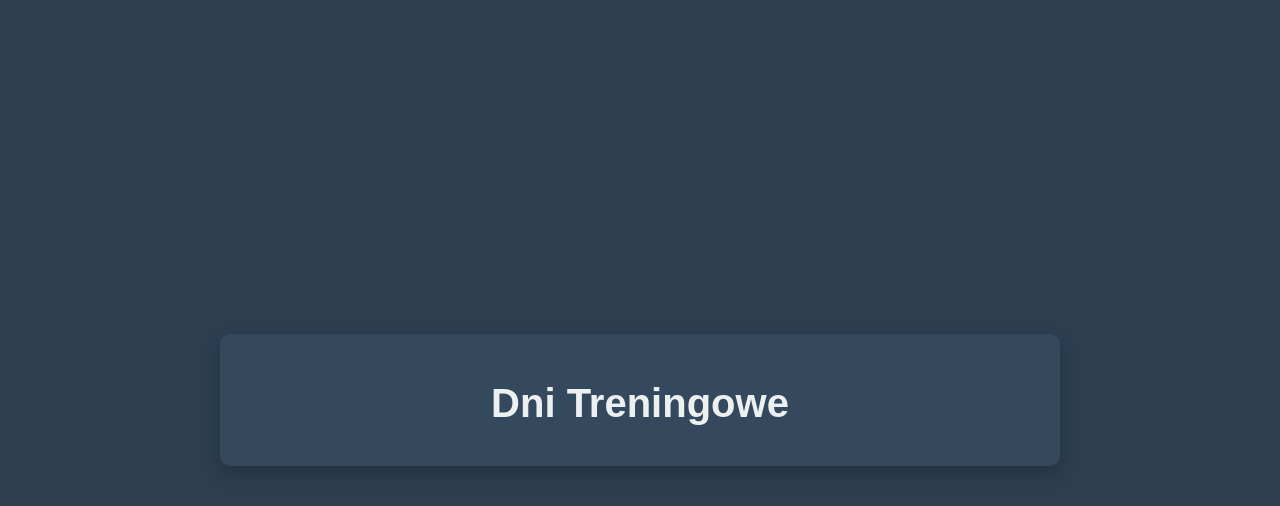
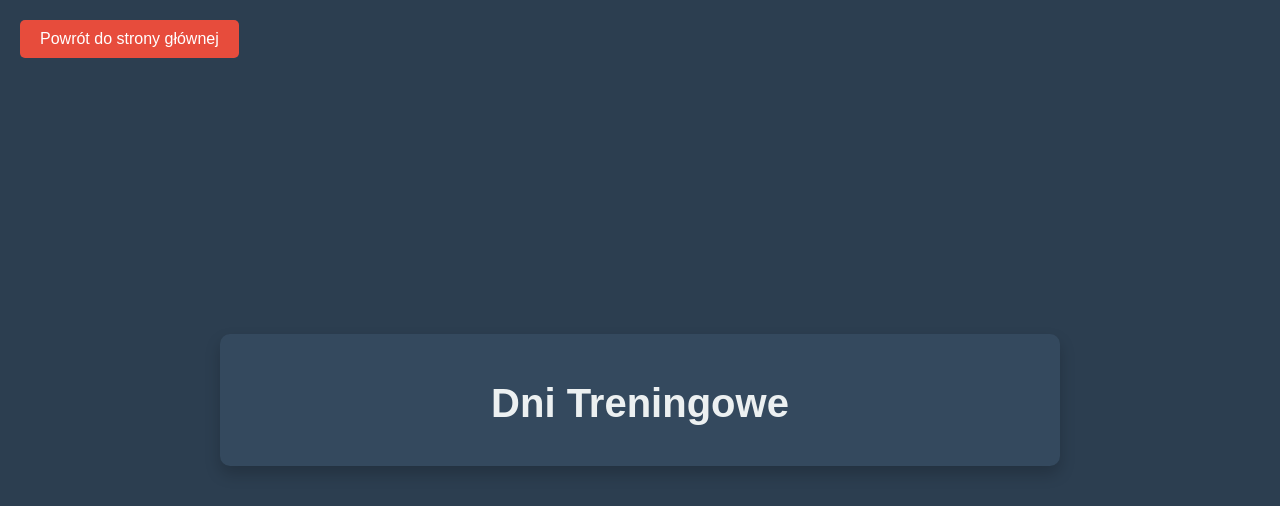
Before and after one commit to MateuszC16/gym-app, a website: page frontend/trainingDays.html in a window 1280 px wide. Drawn offline with Linux system fonts and the light colour scheme; no server answers.

Commit message:
dodany przycisk powrotu

```diff
--- a/frontend/css/addExercise.css
+++ b/frontend/css/addExercise.css
@@ -112,3 +112,25 @@ textarea.descriptionInput:focus {
   outline: none;  /* Usunięcie domyślnego obramowania przy fokusa */
   background-color: #ffffff;  /* Zmiana tła na białe podczas fokusa */
 }
+
+/* Stylizacja przycisku powrotu */
+.back-button {
+  position: absolute;
+  top: 20px;
+  left: 20px;
+  padding: 10px 20px;
+  background-color: #e74c3c;
+  color: white;
+  text-decoration: none;
+  border-radius: 5px;
+  transition: background-color 0.3s, transform 0.3s;
+}
+
+.back-button:hover {
+  background-color: #c0392b;
+  transform: translateY(-3px);
+}
+
+.back-button:active {
+  background-color: #e74c3c;
+}
--- a/frontend/css/addTrainingDay.css
+++ b/frontend/css/addTrainingDay.css
@@ -132,6 +132,44 @@ button:hover {
     background-color: #c0392b;
 }
 
+/* Styl dla przycisku powrotu do strony głównej */
+#backToHomeBtn {
+    background-color: #3498db;
+    color: white;
+    cursor: pointer;
+    padding: 10px 20px;
+    border-radius: 5px;
+    border: none;
+    font-size: 1rem;
+    margin-top: 20px;
+}
+
+#backToHomeBtn:hover {
+    background-color: #2980b9;
+}
+
+/* Stylizacja przycisku powrotu */
+.back-button {
+  position: absolute;
+  top: 20px;
+  left: 20px;
+  padding: 10px 20px;
+  background-color: #e74c3c;
+  color: white;
+  text-decoration: none;
+  border-radius: 5px;
+  transition: background-color 0.3s, transform 0.3s;
+}
+
+.back-button:hover {
+  background-color: #c0392b;
+  transform: translateY(-3px);
+}
+
+.back-button:active {
+  background-color: #e74c3c;
+}
+
 /* Responsywność */
 @media (max-width: 768px) {
     body {
--- a/frontend/css/exerciseList.css
+++ b/frontend/css/exerciseList.css
@@ -282,3 +282,25 @@ select:focus {
   outline: none;
   background-color: #1abc9c;
 }
+
+/* Stylizacja przycisku powrotu */
+.back-button {
+  position: absolute;
+  top: 20px;
+  left: 20px;
+  padding: 10px 20px;
+  background-color: #e74c3c;
+  color: white;
+  text-decoration: none;
+  border-radius: 5px;
+  transition: background-color 0.3s, transform 0.3s;
+}
+
+.back-button:hover {
+  background-color: #c0392b;
+  transform: translateY(-3px);
+}
+
+.back-button:active {
+  background-color: #e74c3c;
+}
--- a/frontend/css/trainingDays.css
+++ b/frontend/css/trainingDays.css
@@ -20,6 +20,8 @@ body {
   background-color: #34495e;
   border-radius: 10px;
   box-shadow: 0 8px 16px rgba(0, 0, 0, 0.2);
+  overflow-y: auto; /* Pozwala na przewijanie w pionie */
+  max-height: 90vh; /* Maksymalna wysokość kontenera */
 }
 
 /* Nagłówek */
@@ -188,6 +190,28 @@ h1 {
   background-color: #c0392b;
 }
 
+/* Stylizacja przycisku powrotu */
+.back-button {
+  position: absolute;
+  top: 20px;
+  left: 20px;
+  padding: 10px 20px;
+  background-color: #e74c3c;
+  color: white;
+  text-decoration: none;
+  border-radius: 5px;
+  transition: background-color 0.3s, transform 0.3s;
+}
+
+.back-button:hover {
+  background-color: #c0392b;
+  transform: translateY(-3px);
+}
+
+.back-button:active {
+  background-color: #e74c3c;
+}
+
 /* Mniejsze urządzenia (np. telefony) */
 @media (max-width: 768px) {
   body {
--- a/frontend/trainingDays.html
+++ b/frontend/trainingDays.html
@@ -7,10 +7,11 @@
   <link rel="stylesheet" href="css/TrainingDays.css">
 </head>
 <body>
+  <a href="index.html" class="back-button">Powrót do strony głównej</a>
   <div class="container">
     <h1>Dni Treningowe</h1>
 
-    <div id="training-days-list" class="training-days-list">
+    <div id="training-days-list" class="training-days-list" style="overflow-y: auto;">
       <!-- Dni treningowe pojawią się tutaj -->
     </div>
   </div>
```
Also changed, not shown: frontend/addExercise.html (+1 -0 lines), frontend/addTrainingDay.html (+1 -0 lines), frontend/exerciseList.html (+1 -0 lines).
